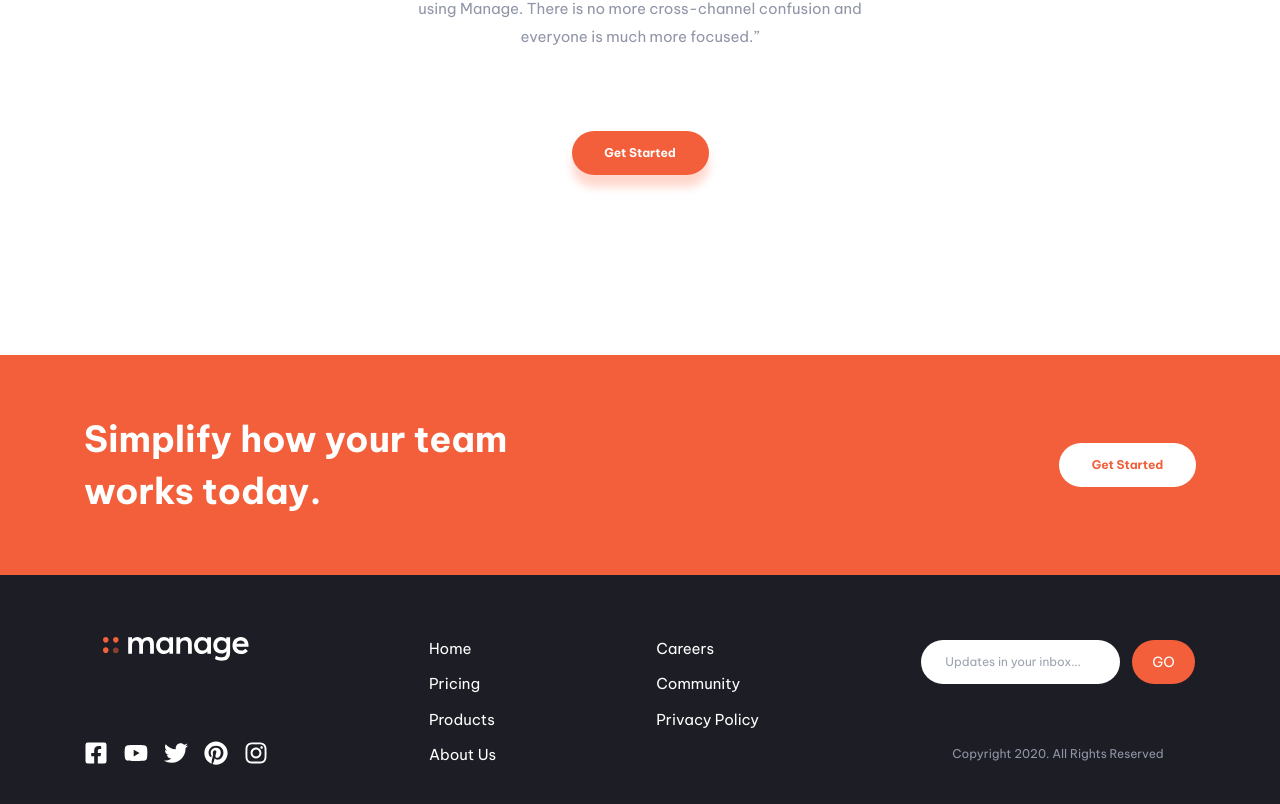
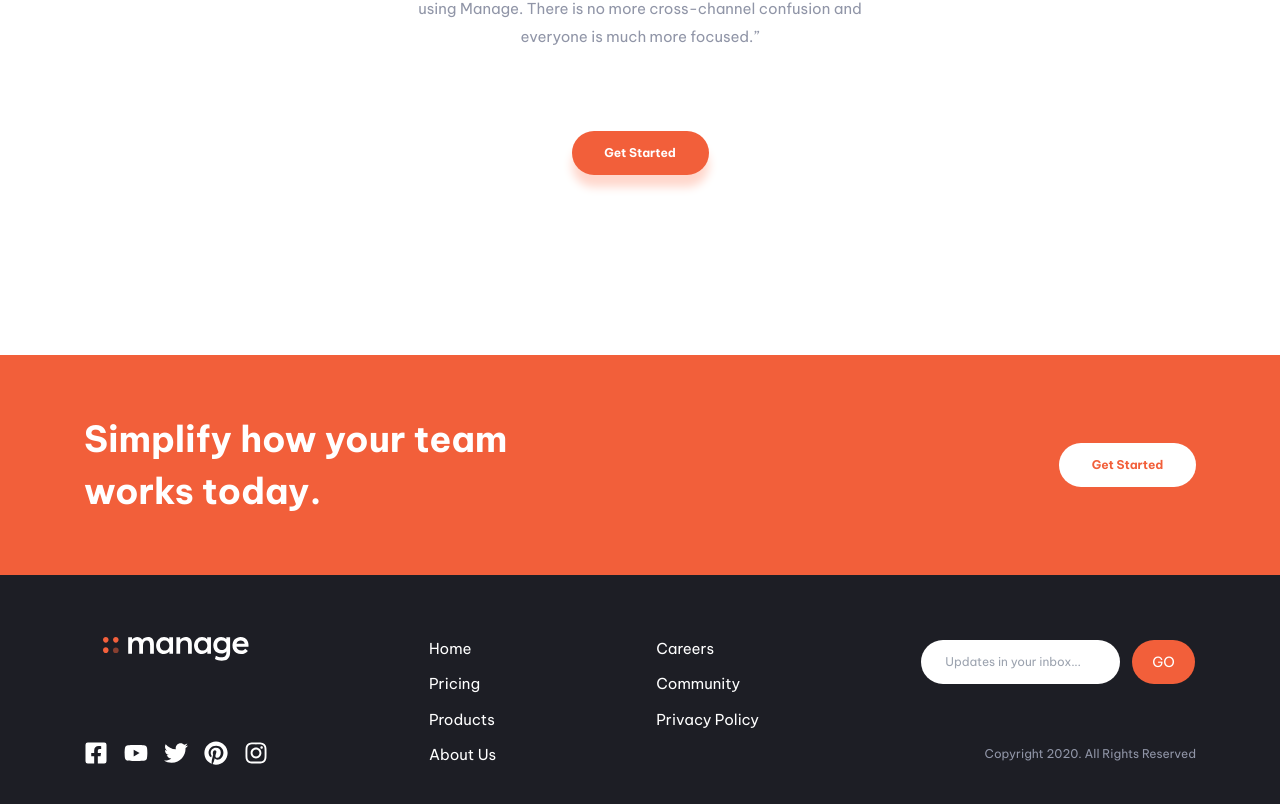
Before and after one commit to SLeo99/manage-landing-page, a React (Vite) app: page / in a window 1280 px wide. Shown: the part 1815-2619 px from the top of the page. Built offline with nearby package versions, Linux system fonts and the light colour scheme.

Commit message:
orange btn margin fix

```diff
--- a/src/components/Footer.jsx
+++ b/src/components/Footer.jsx
@@ -28,7 +28,7 @@ export default function Footer() {
             <button className='px-7 bg-BrightRed rounded-full lg:px-5 hover:bg-HoverBtn duration-300 text-sm uppercase'>Go</button>
             <p className={isValid || email === ''  ? 'hidden' : 'absolute top-12 left-[18px] italic font-medium tracking-tight text-BrightRed text-[10px]'}>Please insert a valid email</p>
           </form>
-          <p className="hidden text-xs text-DarkGrayishBlue text-center mt-[2px] lg:block">Copyright 2020. All Rights Reserved</p>
+          <p className="hidden text-xs text-DarkGrayishBlue text-center mt-[2px] lg:text-right lg:block">Copyright 2020. All Rights Reserved</p>
         </div>
         <div className='flex w-[70%] justify-between gap-12 lg:justify-center lg:gap-40'>
           <ul className='flex flex-col gap-[11px]'>
--- a/src/components/Hero.jsx
+++ b/src/components/Hero.jsx
@@ -16,7 +16,7 @@ export default function Hero({dark}) {
           </p>
         </div>
         <OrangeBtn
-        margin={'mt-[6px]'}
+        margin={'mt-[0px] lg:mt-[6px]'}
         custom={'shadow-[0px_12px_5px_0px_rgba(255,215,204,1)] dark:shadow-[0px_12px_5px_0px_rgba(0,20,20,.2)] hover:bg-HoverBtn duration-300'}
         />
       </div>
```
